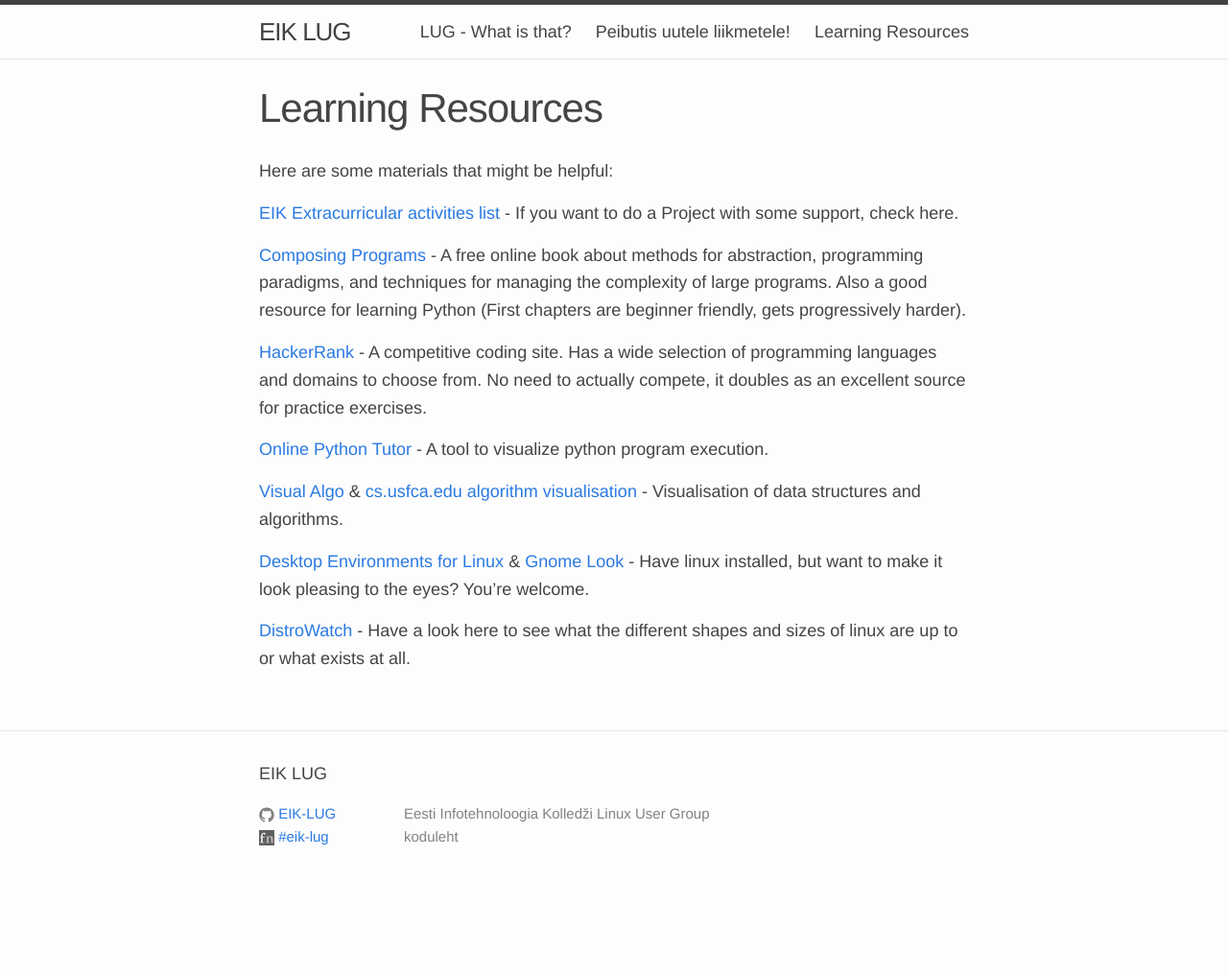
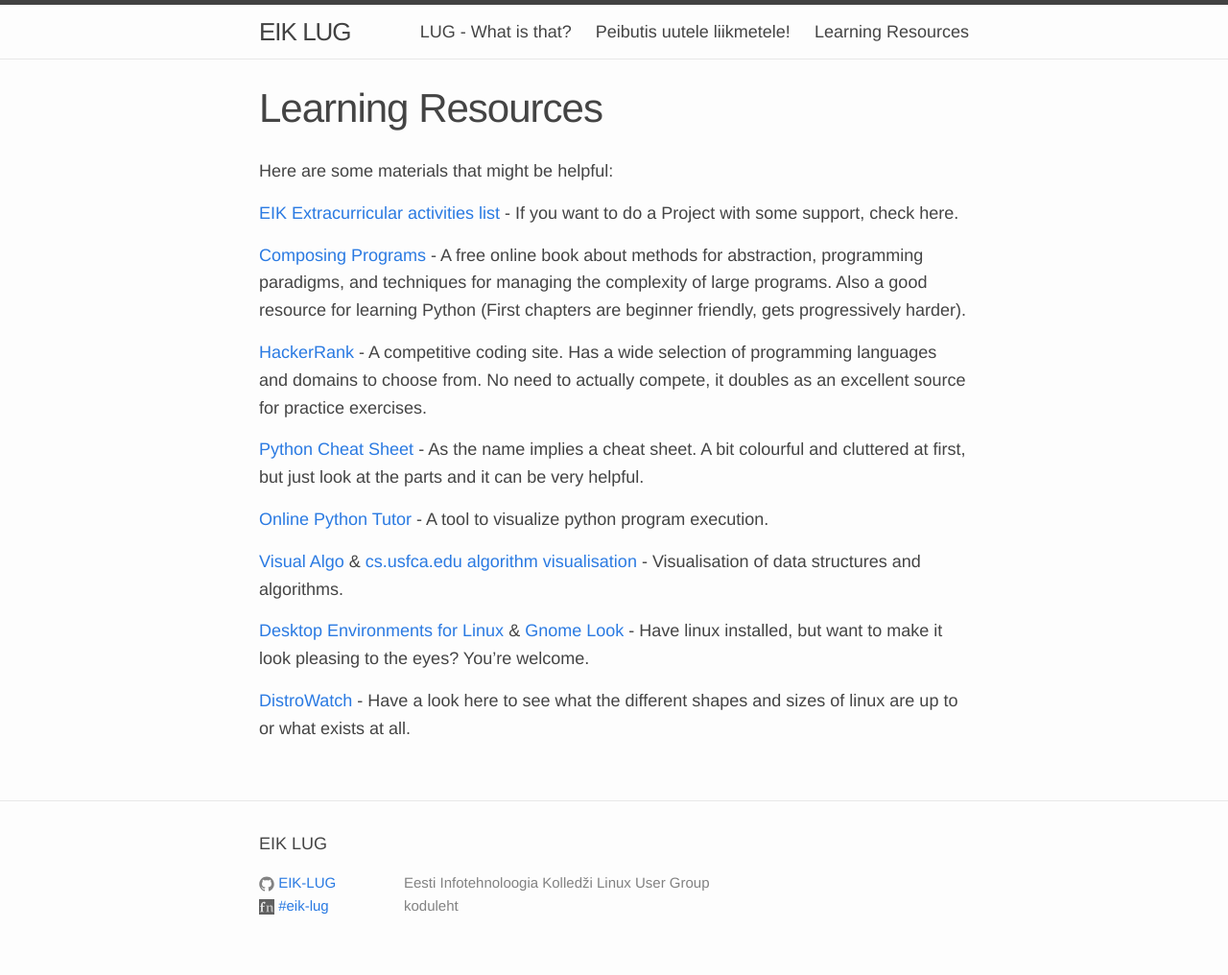
Before and after one commit to EIK-LUG/EIK-LUG.github.io, a Jekyll site: the page built from learning-resources.md, in a window 1280 px wide. Shown: the whole page at 96% size. Built offline with Jekyll 4.4.1, drawn with Linux system fonts in a browser that asks for light colours; before the commit the page ends 944 px from its top, so only the background shows below that.

Commit message:
Added python cheat sheet to learning resources.

```diff
--- a/learning-resources.md
+++ b/learning-resources.md
@@ -14,6 +14,8 @@
 [HackerRank](https://www.hackerrank.com/domains) - A competitive coding site. Has a wide selection of programming languages and domains to choose from.
 No need to actually compete, it doubles as an excellent source for practice exercises.
 
+[Python Cheat Sheet](https://perso.limsi.fr/pointal/_media/python:cours:mementopython3-english.pdf) - As the name implies a cheat sheet. A bit colourful and cluttered at first, but just look at the parts and it can be very helpful.
+
 [Online Python Tutor](http://pythontutor.com/composingprograms.html#mode=display) - A tool to visualize python program execution.
 
 [Visual Algo](http://visualgo.net/) & [cs.usfca.edu algorithm visualisation](https://www.cs.usfca.edu/~galles/visualization/Algorithms.html) - Visualisation of data structures and algorithms.
```
